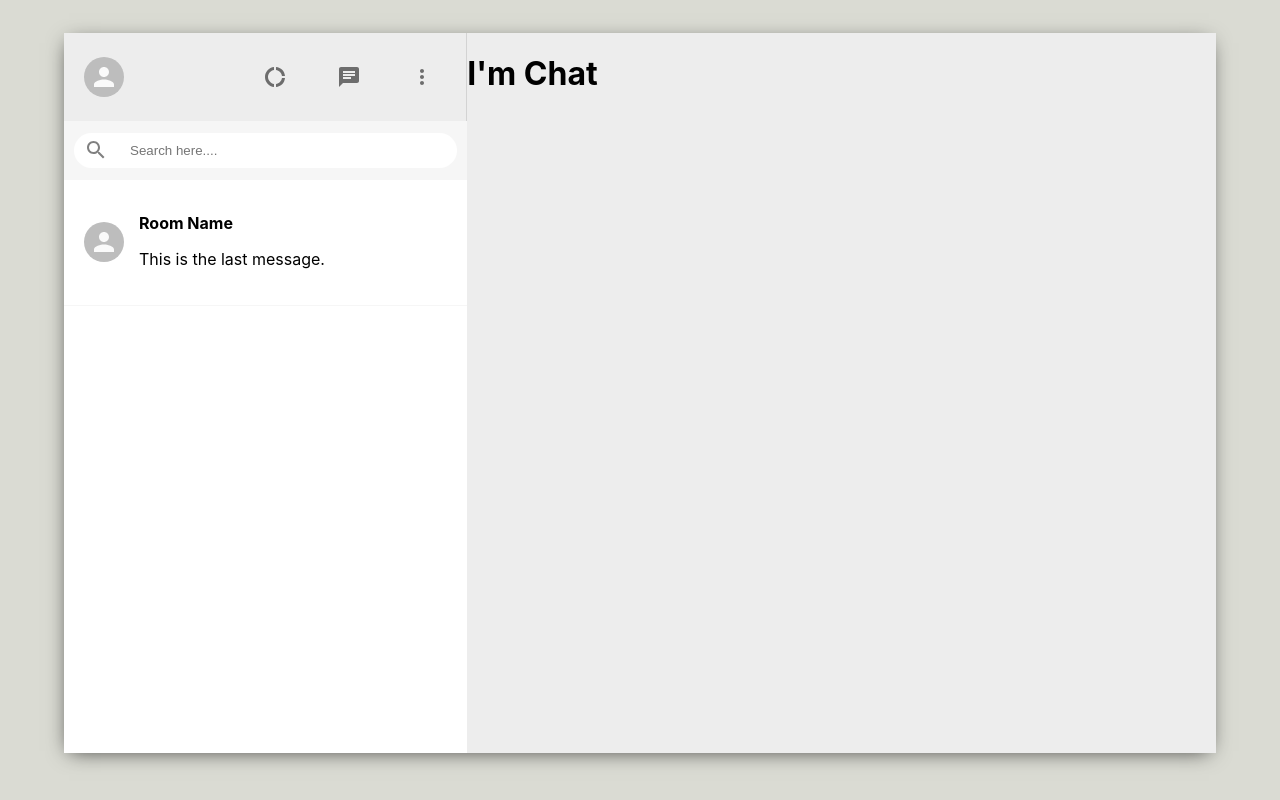
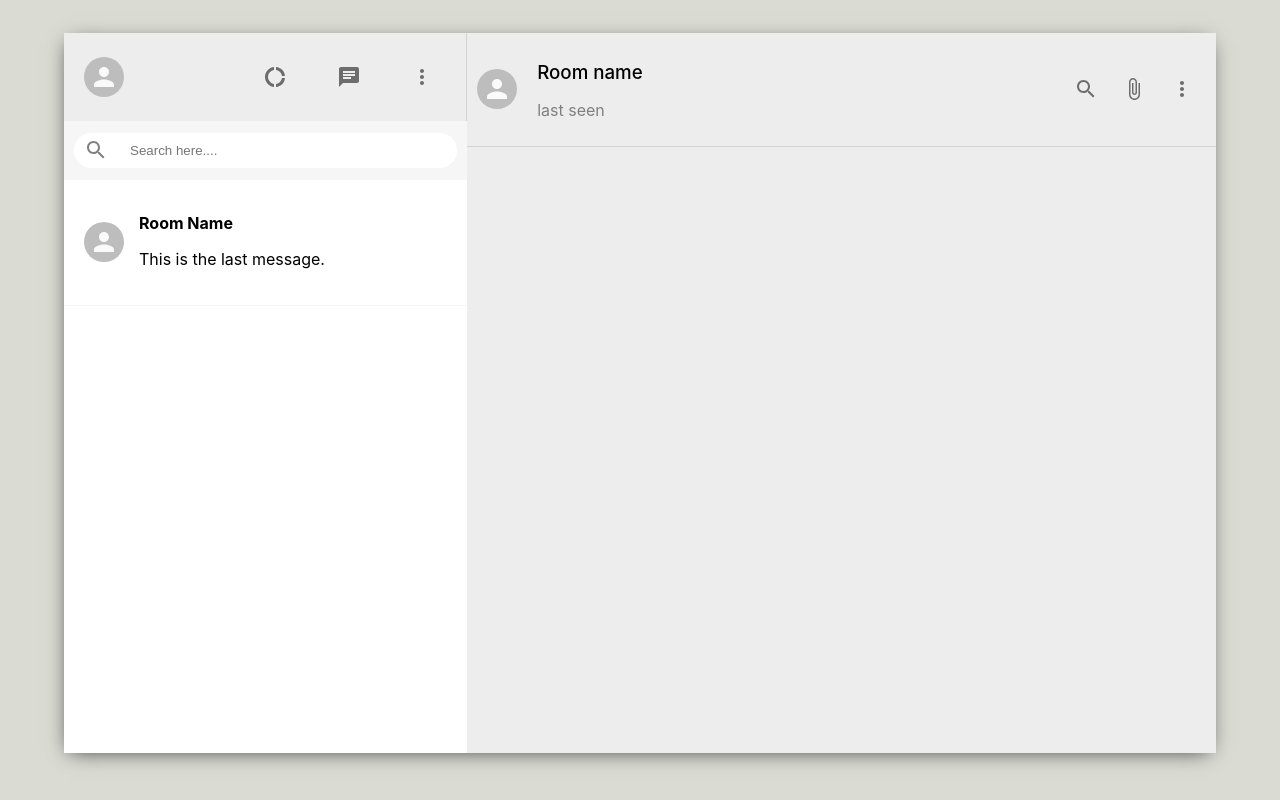
Before and after one commit to tehmansardar/whatsapp-clone, a React (Create React App) app in the folder front/: page / in a window 1280 px wide. Built offline with nearby package versions, Linux system fonts and the light colour scheme.

Commit message:
Chat Header Design

```diff
--- a/front/src/Chat.css
+++ b/front/src/Chat.css
@@ -3,3 +3,20 @@
 	flex-direction: column;
 	flex: 0.65;
 }
+.chat__header {
+	display: flex;
+	align-items: center;
+	padding: 10px;
+	border-bottom: 1px solid lightgray;
+}
+.chat__headerInfo {
+	flex: 1;
+	padding-left: 20px;
+}
+.chat__headerInfo > h3 {
+	margin-bottom: 3px;
+	font-weight: 500;
+}
+.chat__headerInfo > p {
+	color: gray;
+}
--- a/front/src/Chat.js
+++ b/front/src/Chat.js
@@ -1,9 +1,30 @@
 import React from 'react'
+import { Avatar, IconButton } from '@material-ui/core';
+import SearchOutlinedIcon from '@material-ui/icons/SearchOutlined';
+import AttachFileOutlinedIcon from '@material-ui/icons/AttachFileOutlined';
+import MoreVertOutlinedIcon from '@material-ui/icons/MoreVertOutlined';
 import './Chat.css';
 const Chat = () => {
     return (
         <div className="chat">
-            <h1>I'm Chat</h1>
+            <div className="chat__header">
+                <Avatar/>
+                <div className="chat__headerInfo">
+                    <h3>Room name</h3>
+                    <p>last seen</p>
+                </div>
+                <div className="chat__headerRight">
+                    <IconButton>
+                        <SearchOutlinedIcon/>
+                    </IconButton>
+                    <IconButton>
+                        <AttachFileOutlinedIcon/>
+                    </IconButton>
+                    <IconButton>
+                        <MoreVertOutlinedIcon/>
+                    </IconButton>
+                </div>
+            </div>
         </div>
     )
 }
```
Also changed, not shown: 1 other file (tests, documents, lock files or other folders).
